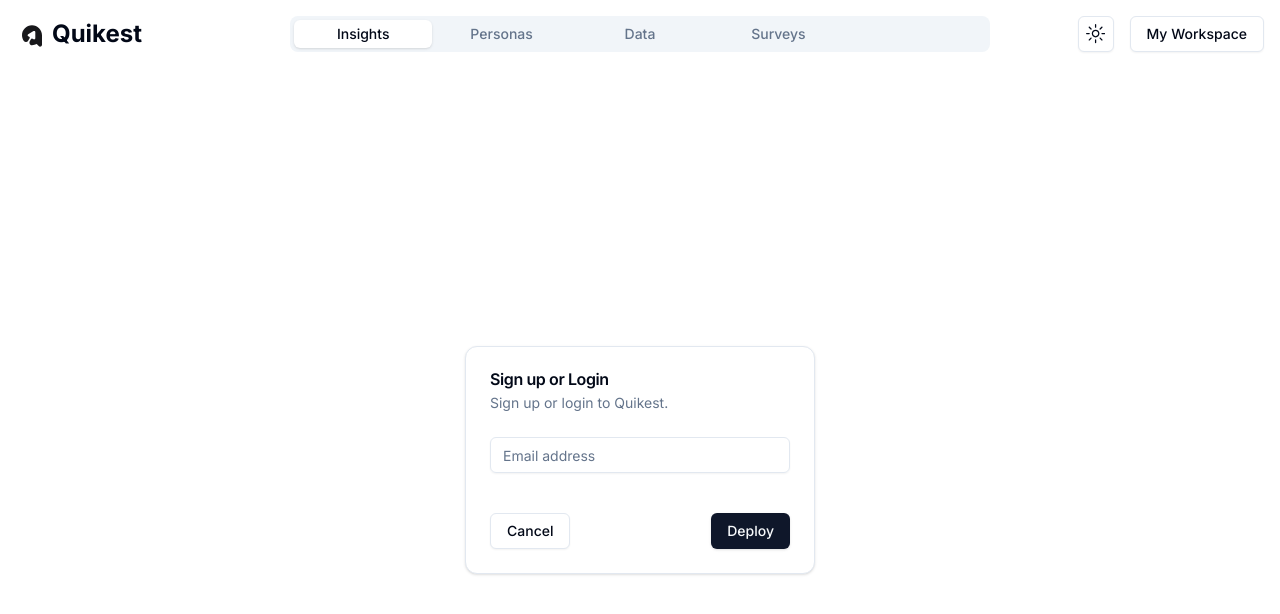
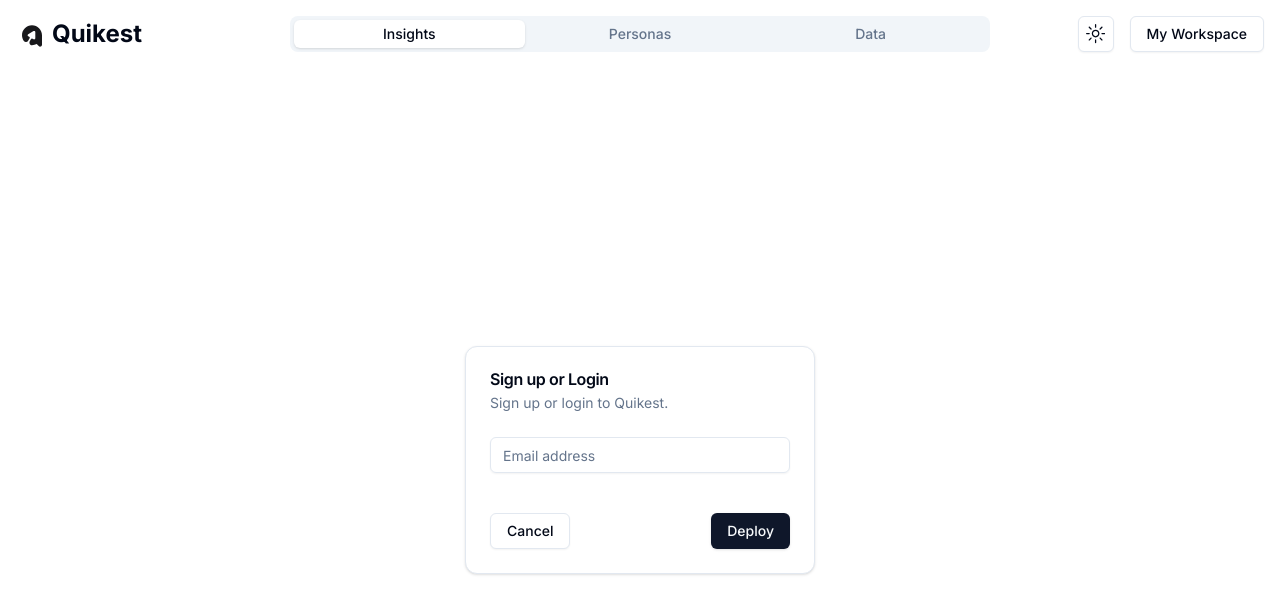
Before and after one commit to ajaywaghray/my-app, a Next.js app: page / in a window 1280 px wide. Shown: the top 614 px of the page. Built offline with nearby package versions, Linux system fonts and the light colour scheme.

Commit message:
Down to three tabs

```diff
--- a/src/components/common/header.tsx
+++ b/src/components/common/header.tsx
@@ -67,11 +67,10 @@
             </div>
             <div style={{ flex: 1, display: 'flex', justifyContent: 'center' }}>
             <Tabs defaultValue="insights" className="w-[700px]">
-                <TabsList className="grid w-full grid-cols-5">
+                <TabsList className="grid w-full grid-cols-3">
                 <TabsTrigger value="insights">Insights</TabsTrigger>
                 <TabsTrigger value="personas">Personas</TabsTrigger>
                 <TabsTrigger value="data">Data</TabsTrigger>
-                <TabsTrigger value="surveys">Surveys</TabsTrigger>
                 </TabsList>
                 <TabsContent value="insights" style={{ justifyContent: 'center' }}>
                 <div style={{ flex: 1, display: 'flex', width: '700px', height: '100vh', justifyContent: 'center', alignItems: 'center'}}>
@@ -100,7 +99,6 @@
                 </TabsContent>
                 <TabsContent value="personas" style={{ textAlign: 'center' }}>Persona creation goes here.</TabsContent>
                 <TabsContent value="data" style={{ textAlign: 'center' }}>Data goes here.</TabsContent>
-                <TabsContent value="surveys" style={{ textAlign: 'center' }}>Surveys go here.</TabsContent>
             </Tabs>
             </div>
             <div style={{ flex: 1, display: 'flex', justifyContent: 'right', height: '50px' }}>
```
